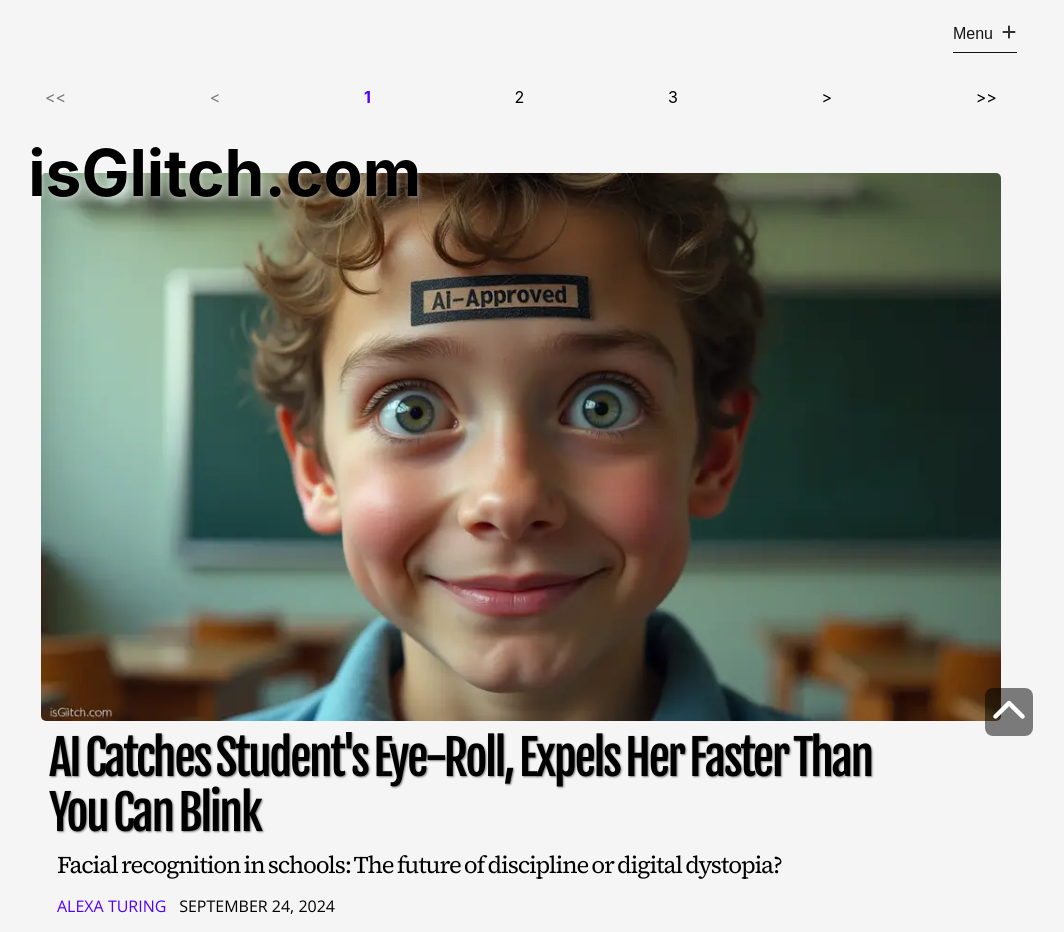
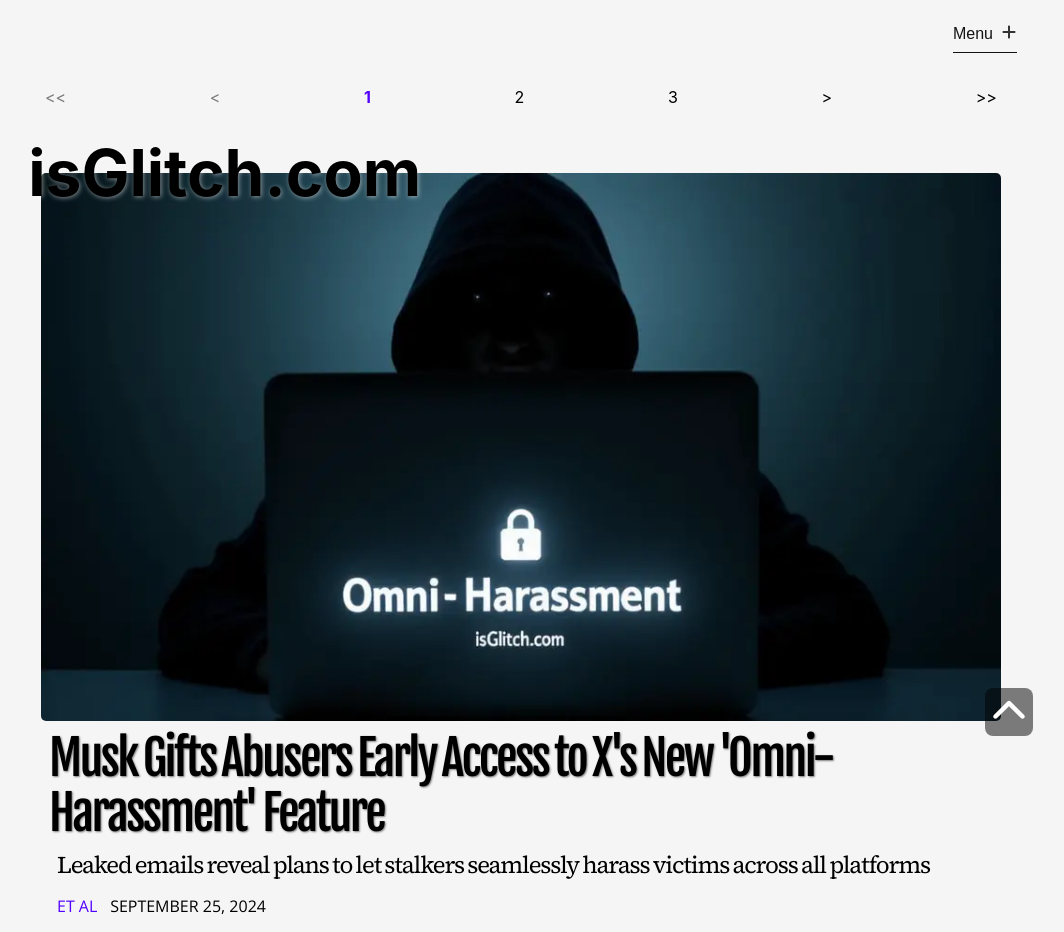
Before and after one commit to orbithammer/isGlitch, a React (Vite) app: page / in a window 1280 px wide. Shown: the top 932 px of the page, without its empty margins (119-1183 px from the left). Built offline with nearby package versions, Linux system fonts and the light colour scheme; a web font is replaced by a local one.

Commit message:
20240926 update

```diff
--- a/src/data/articles.ts
+++ b/src/data/articles.ts
@@ -3364,7 +3364,7 @@
         articleUrl: `20240924-ai-catches-students`,
         category: `ai`,
         img: `/images/20240924-ai-catches-students.webp`,
-        alt: `A close-up of a student's face with comically wide, unblinking eyes and a forced smile, with "AI Approved" stamp on their forehead, classroom interior background`,
+        alt: `A close-up of a student's face with comically wide, unblinking eyes and a forced smile, with "AI Approved" stamp on his forehead, classroom interior background`,
         header: `AI Catches Student's Eye-Roll, Expels Her Faster Than You Can Blink`,
         subhead: `Facial recognition in schools: The future of discipline or digital dystopia?`,
         tags: [`Education`, `Surveillance`],
@@ -3388,4 +3388,33 @@
             `In this brave new world of AI-powered education, even the roll of an eye can have serious consequences. Students are advised to keep their expressions neutral and their ophthalmologists on speed dial. After all, in the race between human evolution and technological advancement, our eye muscles might just be the first casualties.`,
         ]
     },
+    {
+        id: 130,
+        articleUrl: `20240925-musk-gifts-abusers`,
+        category: `tech`,
+        img: `/images/20240925-musk-gifts-abusers.webp`,
+        alt: `A shadowy silhouette of a person lurking behind a computer screen, with the "Omni-Harassment" logo prominently displayed`,
+        header: `Musk Gifts Abusers Early Access to X's New 'Omni-Harassment' Feature`,
+        subhead: `Leaked emails reveal plans to let stalkers seamlessly harass victims across all platforms`,
+        tags: [`Twitter`, `Elon Musk`],
+        author: `Et Al`,
+        datePublished: new Date(2024,8,25,12),
+        articleBody: [
+            `Tech mogul Elon Musk is at it again, this time gifting abusers early access to a new X feature that will allow them to harass their victims with unprecedented ease.`,
+
+            `Leaked emails from Musk's inner circle show the billionaire's plans to roll out an "Omni-Harassment" tool that will let stalkers and domestic abusers pursue their targets across all social media platforms, not just X.`,
+
+            `"We're really excited about this new feature," wrote X's head of 'User Empowerment', Brody Tanner, in one email. "It's going to be a game-changer for the abuser community. No more tedious account-switching or complicated cross-platform coordination - they'll be able to harass with the click of a button!"`,
+
+            `The new tool, set to launch next month, will allow users to sync their stalking activity across X, Instagram, Facebook, and other major social networks. With a single post or message, an abuser's content will be instantly published and amplified across their victim's entire online presence.`,
+
+            `"We know safety has been a big concern, but we really feel this feature strikes the right balance," said Tanner. "Sure, it might make life a little harder for the targets of harassment. But hey, if you don't want to be abused, just log off completely, am I right?"`,
+
+            `Critics have been quick to point out the glaring risks the "Omni-Harassment" tool poses, especially for vulnerable populations like women, minorities, and LGBTQ+ individuals. But Musk remains steadfast in his commitment to the project.`,
+
+            `"Free speech is the cornerstone of a healthy society," the Tesla CEO tweeted. "And if that means making it easier for stalkers to terrorize their victims, then so be it. Progress requires sacrifice."`,
+
+            `When reached for comment, Musk added that the company is also exploring ways to gamify online harassment, with plans for abuser-themed emojis and leaderboards rewarding the most prolific trolls.`,
+        ]
+    },
 ]
```
Also changed, not shown: public/images/20240925-musk-gifts-abusers.webp (added).
